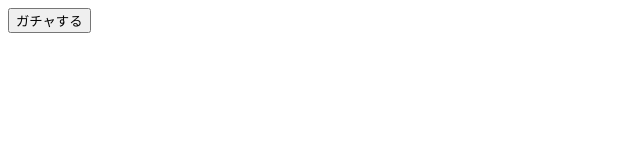
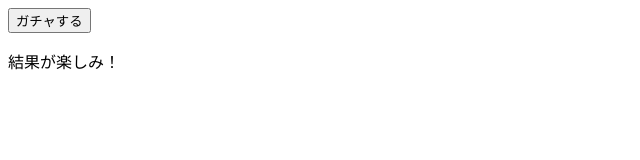
Before and after one commit to T-Aizawa/19-homework, a plain HTML site: page index.html in a window 1280 px wide. Shown: the whole page, without its empty margins (0-640 px from the left). Drawn offline with Linux system fonts and the light colour scheme.

Commit message:
htmlにテキストを追加

```diff
--- a/index.html
+++ b/index.html
@@ -8,6 +8,7 @@
 </head>
 <body>
   <button id="gacha-btn" class="gacha-btn">ガチャする</button>
+  <p>結果が楽しみ！</p>
   <div id="result-area" class="result-area"></div>
   <script src="script.js"></script>
 </body>
```
